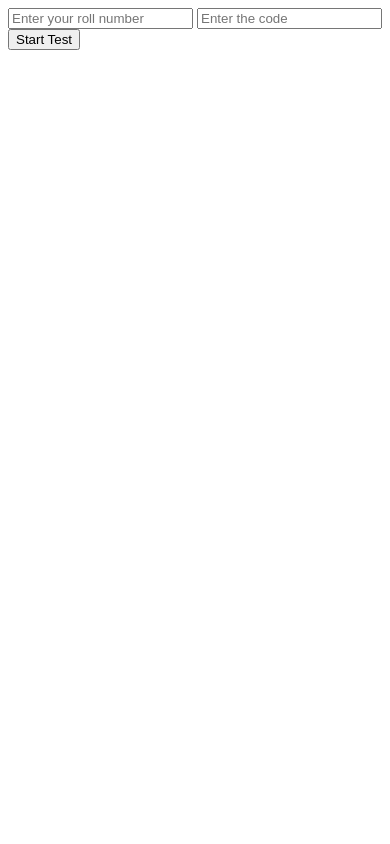
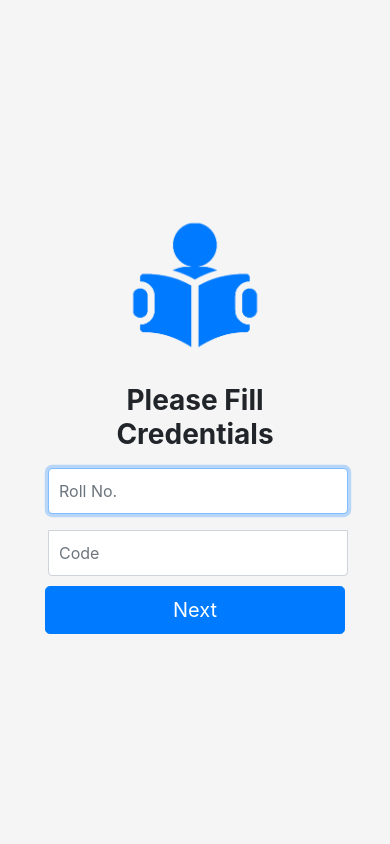
Before and after one commit to Piyush-onGIT/TREKTHEHILL-JAMMERS, a Django app: page /student in a window 390 px wide. Run offline with Django 4.2, Linux system fonts and the light colour scheme; some libraries are stand-ins or nearby versions.

Commit message:
minor UI changes

```diff
--- a/static/student.css
+++ b/static/student.css
@@ -0,0 +1,80 @@
+<!-- Bootstrap CSS -->
+/*     <link rel="stylesheet" href="https://stackpath.bootstrapcdn.com/bootstrap/4.4.1/css/bootstrap.min.css"
+        integrity="sha384-Vkoo8x4CGsO3+Hhxv8T/Q5PaXtkKtu6ug5TOeNV6gBiFeWPGFN9MuhOf23Q9Ifjh" crossorigin="anonymous">
+	 <link rel = "icon" href = "{% static 'images/aboutlogo.png' %}" type = "image/x-icon">
+
+
+    <style> */
+        html,
+        body {
+            height: 100%;
+        }
+
+        body {
+            display: -ms-flexbox;
+            display: flex;
+            -ms-flex-align: center;
+            align-items: center;
+            padding-top: 40px;
+            padding-bottom: 40px;
+            background-color: #f5f5f5;
+        }
+
+        .main {
+            width: 100%;
+            max-width: 330px;
+            padding: 15px;
+            margin: auto;
+        }
+
+        .main .checkbox {
+            font-weight: 400;
+        }
+
+        .main .form-control {
+            margin: 16px 3px;
+            position: relative;
+            box-sizing: border-box;
+            height: auto;
+            padding: 10px;
+            font-size: 16px;
+        }
+
+        .main .form-control:focus {
+            z-index: 2;
+        }
+
+        .main input[type="rollno"] {
+            margin-bottom: -1px;
+            border-bottom-right-radius: 0;
+            border-bottom-left-radius: 0;
+        }
+
+        .main input[type="code"] {
+            margin-bottom: 10px;
+            border-top-left-radius: 0;
+            border-top-right-radius: 0;
+        }
+
+        .bd-placeholder-img {
+            font-size: 1.125rem;
+            text-anchor: middle;
+            -webkit-user-select: none;
+            -moz-user-select: none;
+            -ms-user-select: none;
+            user-select: none;
+        }
+
+        @media (min-width: 768px) {
+            .bd-placeholder-img-lg {
+                font-size: 3.5rem;
+            }
+        }
+/*     </style>
+    <!-- Custom styles for this template -->
+    <link href="signin.css" rel="stylesheet">
+
+    <!-- FONT -->
+    <link rel="preconnect" href="https://fonts.googleapis.com">
+    <link rel="preconnect" href="https://fonts.gstatic.com" crossorigin>
+    <link href="https://fonts.googleapis.com/css2?family=Ubuntu:wght@300;400&display=swap" rel="stylesheet"> */
--- a/templates/student.html
+++ b/templates/student.html
@@ -1,35 +1,126 @@
 {% load static %}
-<!DOCTYPE html>
-<html>
+<!doctype html>
+<html lang="en">
 
 <head>
+    <title>Student Credential's</title>
+    <!-- Required meta tags -->
     <meta charset="utf-8">
-    <meta http-equiv="X-UA-Compatible" content="IE=edge,chrome=1">
-    <title>Student</title>
-    <meta name='viewport'
-        content='width=device-width,initial-scale=1,minimum-scale=1,maximum-scale=1,user-scalable=no' />
-    <meta name="description" content="">
-    <meta name="keywords" content="">
-    <link href="{% static 'student.css' %}" rel="stylesheet">
-    <link rel = "icon" href = "{% static 'images/aboutlogo.png' %}" type = "image/x-icon">
+    <meta name="viewport" content="width=device-width, initial-scale=1, shrink-to-fit=no">
+
+    <!-- Bootstrap CSS -->
+    <link rel="stylesheet" href="https://stackpath.bootstrapcdn.com/bootstrap/4.4.1/css/bootstrap.min.css"
+        integrity="sha384-Vkoo8x4CGsO3+Hhxv8T/Q5PaXtkKtu6ug5TOeNV6gBiFeWPGFN9MuhOf23Q9Ifjh" crossorigin="anonymous">
+	 <link rel = "icon" href = "{% static 'images/aboutlogo.png' %}" type = "image/x-icon">
+
+
+    <style>
+        html,
+        body {
+            height: 100%;
+        }
+
+        body {
+            display: -ms-flexbox;
+            display: flex;
+            -ms-flex-align: center;
+            align-items: center;
+            padding-top: 40px;
+            padding-bottom: 40px;
+            background-color: #f5f5f5;
+        }
+
+        .main {
+            width: 100%;
+            max-width: 330px;
+            padding: 15px;
+            margin: auto;
+        }
+
+        .main .checkbox {
+            font-weight: 400;
+        }
+
+        .main .form-control {
+            margin: 16px 3px;
+            position: relative;
+            box-sizing: border-box;
+            height: auto;
+            padding: 10px;
+            font-size: 16px;
+        }
+
+        .main .form-control:focus {
+            z-index: 2;
+        }
+
+        .main input[type="rollno"] {
+            margin-bottom: -1px;
+            border-bottom-right-radius: 0;
+            border-bottom-left-radius: 0;
+        }
+
+        .main input[type="code"] {
+            margin-bottom: 10px;
+            border-top-left-radius: 0;
+            border-top-right-radius: 0;
+        }
+
+        .bd-placeholder-img {
+            font-size: 1.125rem;
+            text-anchor: middle;
+            -webkit-user-select: none;
+            -moz-user-select: none;
+            -ms-user-select: none;
+            user-select: none;
+        }
+
+        @media (min-width: 768px) {
+            .bd-placeholder-img-lg {
+                font-size: 3.5rem;
+            }
+        }
+    </style>
+    <!-- Custom styles for this template -->
+    <link href="signin.css" rel="stylesheet">
+
+    <!-- FONT -->
+    <link rel="preconnect" href="https://fonts.googleapis.com">
+    <link rel="preconnect" href="https://fonts.gstatic.com" crossorigin>
+    <link href="https://fonts.googleapis.com/css2?family=Ubuntu:wght@300;400&display=swap" rel="stylesheet">
+
 </head>
 
-<body onload="check()">
-    <form method="post" action="startTest">
+<body onload="check()" class="text-center" font-family: 'Ubuntu', sans-serif;>
+
+    <!-- <nav>
+        <ul class="topnav">
+            <li><a href="#home">EXAMPROCTOR</a></li>
+            <li class="topnav-right"><a href="#about">About</a></li>
+            <li class="topnav-right"><a href="#contact">Contact</a></li>
+        </ul>
+    </nav>
+    <hr> -->
+
+    <form class="main" method="post" action="/startTest">
         {% csrf_token %}
-        <input type="text" name="roll" placeholder="Enter your roll number">
-        <input type="text" name="code" placeholder="Enter the code">
-        <input type="submit" value="Start Test">
+        <img class="mb-4" src="{% static 'images/studentlogo.png' %}" alt="" width="150" height="150">
+        <h1 class="h3 mb-3 font-weight-normal"><b>Please Fill Credentials</b></h1>
+        <label for="inputRollNO" class="sr-only"></label>
+        <input type="Roll No." id="inputRollNO" name="roll" class="form-control" placeholder="Roll No." required
+            autofocus>
+        <label for="inputcode" class="sr-only"> Paper Code</label>
+        <input type="code" id="inputcode" name="code" class="form-control" placeholder="Code" required>
+        <button class="btn btn-lg btn-primary btn-block" type="submit">Next</button>
+
     </form>
-
-    <script>
+	<script>
         function check() {
             if ("{{code}}" == "3") {
                 alert("Invalid paper code, Please contact your teacher.")
             }
         }
     </script>
-
 </body>
 
 </html>
```
Also changed, not shown: static/studentStyles.css (added, +169 -0 lines).
